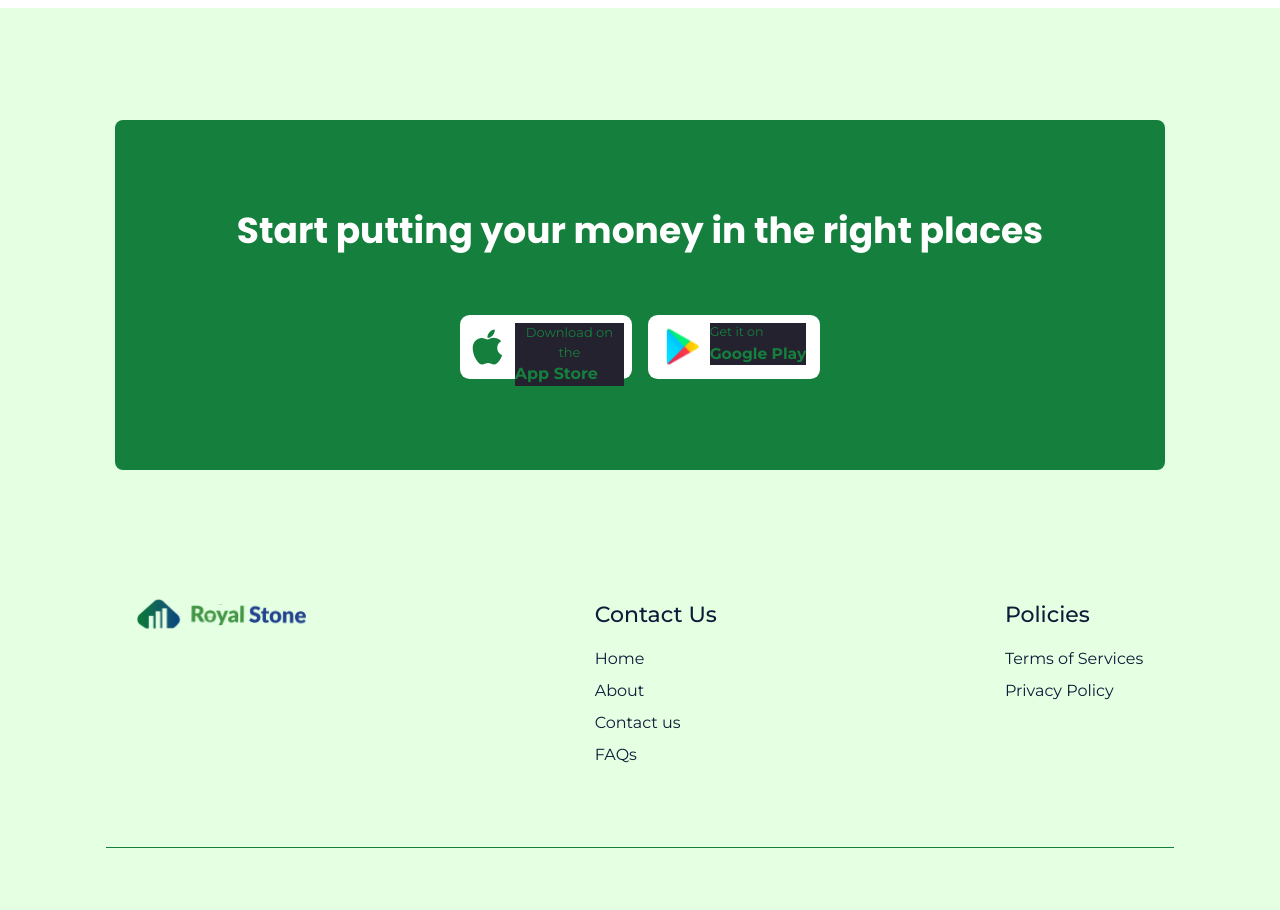
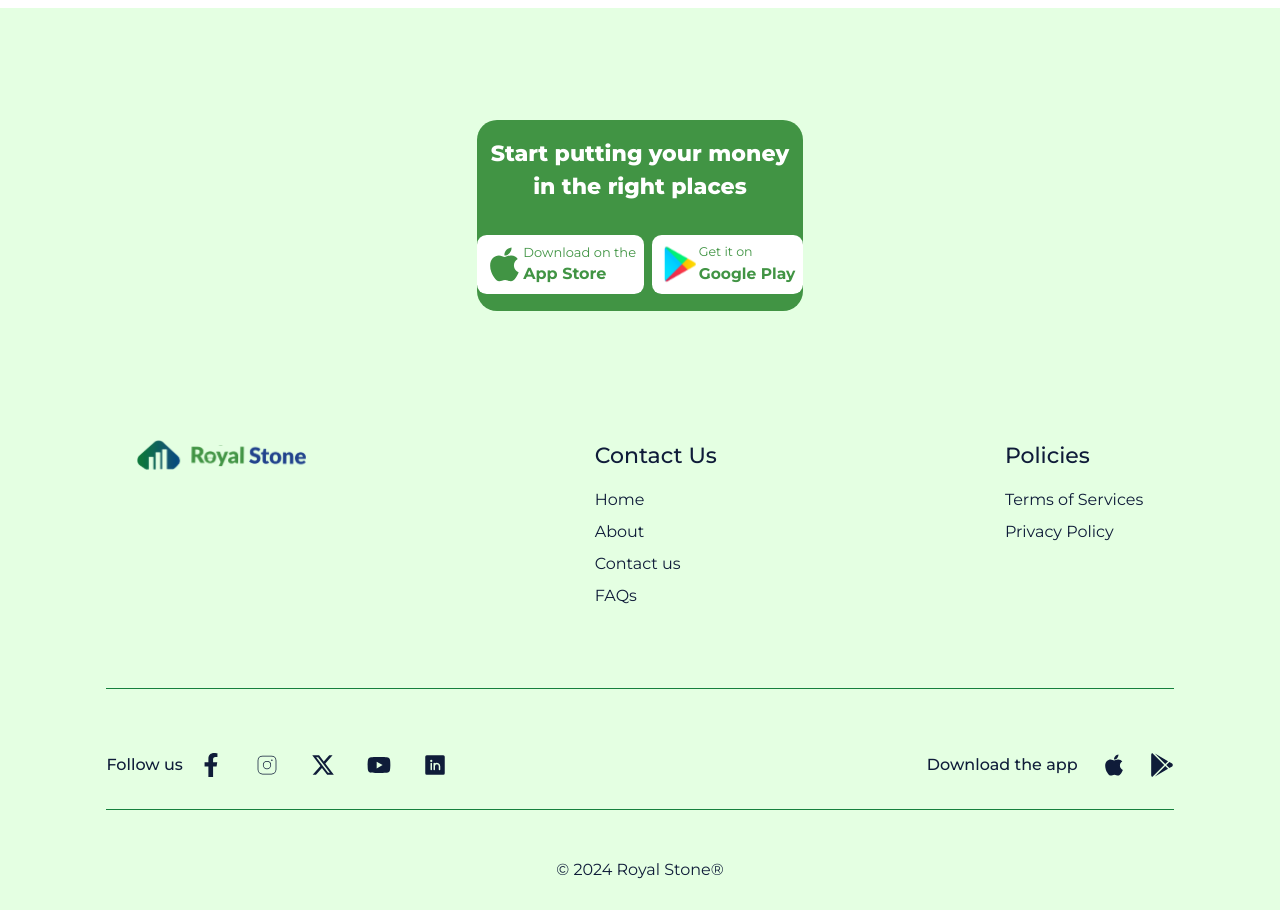
Before and after one commit to techmad60/Royal-Stone, a Next.js app: page /faqs in a window 1280 px wide. Shown: the part 820-1730 px from the top of the page. Built offline with nearby package versions, Linux system fonts and the light colour scheme.

Commit message:
Section completed

```diff
--- a/components/sections/Main.tsx
+++ b/components/sections/Main.tsx
@@ -17,8 +17,8 @@ export default function Main () {
                     Proin quam varius facilisis urna. Viverra at vitae lacus at ut volutpat. Amet commodo venenatis in congue. Sit eget nullam nunc neque nulla venenatis. Felis ornare nulla eros dolor viverra quis odio or
                     </p>
                     <div className="flex gap-4 pt-6">
-                        <AppStoreButton textColor="text-white" backgroundColor="bg-color-four"/>
-                        <GooglePlayButton textColor="text-white" backgroundColor="bg-color-four"/>
+                        <AppStoreButton textColor="text-white" backgroundColor="bg-[rgba(36,34,47,1)]" width="166.69px" height="62.02px" lgWidth="162px" lgHeight="64px"/>
+                        <GooglePlayButton textColor="text-white" backgroundColor="bg-[rgba(36,34,47,1)]" width="166.69px" height="62.02px" lgWidth="162px" lgHeight="64px" logoWidth="w-38.76px" logoHeight="h-38.76px"/>
                     </div>
                 </div>
 
@@ -320,7 +320,7 @@ export default function Main () {
                 </div>
             </section>
 
-            <section className="flex flex-col justify-center items-center bg-color-two py-16">
+            <section className="flex flex-col justify-center items-center sm:px-4 lg:px-0">
                 <DownloadApp />
             </section>
       </main>
--- a/components/ui/AppStoreButton.tsx
+++ b/components/ui/AppStoreButton.tsx
@@ -1,11 +1,11 @@
 //App Store Button
 import {FaApple} from "react-icons/fa";
 
-export default function AppStoreButton({textColor = "", backgroundColor = ""}) {
+export default function AppStoreButton({textColor = "", backgroundColor = "", width = "", height = "", lgWidth ="", lgHeight = ""}) {
     return (
-        <button className={`${backgroundColor} ${textColor} flex items-center justify-center gap-2 rounded-[9.69px] p-2 w-[166.69px] h-[62.02px] lg:w-[172px] lg:h-[64px]`}>
-            <FaApple className="w-[40px] h-[40px]"/>
-            <div className="flex flex-col self-start justify-self-start items-start bg-[rgba(36,34,47,1)]">
+        <button className={`${backgroundColor} ${textColor} ${width} ${height} ${lgWidth} ${lgHeight} flex items-center justify-center rounded-[9.69px] p-2`}>
+            <FaApple className={`w-[38.76px] h-[38.76px]`}/>
+            <div className="flex flex-col self-start justify-self-start items-start">
                 <p className="text-[12.6px] lg:text-[13px]">Download on the</p>
                 <p className="text-[15.51px] lg:text-[16px] font-bold">App Store</p>
             </div>
--- a/components/ui/DownloadApp.tsx
+++ b/components/ui/DownloadApp.tsx
@@ -1,14 +1,14 @@
-import { poppins } from "@/app/fonts/fonts";
+
 import AppStoreButton from "./AppStoreButton";
 import GooglePlayButton from "./GooglePlayButton";
 
 export default function DownloadApp() {
     return (
-        <div className="flex flex-col justify-center items-center bg-green-700 text-center w-[350px] h-[350px] p-4 rounded-lg sm:w-[450px] sm:p-6 md:w-[550px] md:p-8 lg:w-[900px] lg:p-10 xl:w-[1050px] xl:p-12">
-            <h2 className={`text-white text-xl font-bold px-6 lg:text-4xl lg:px-12 ${poppins.className}`}>Start putting your money in the right places</h2>
-            <div className="flex flex-col justify-center items-center gap-4 mt-16 sm:flex-row">
-                <AppStoreButton textColor="text-green-700" backgroundColor="bg-white" />
-                <GooglePlayButton textColor="text-green-700" backgroundColor="bg-white" />
+        <div className="flex flex-col justify-center w-full h-[191px] items-center bg-color-one text-center rounded-[20px] lg:max-w-4xl xl:max-w-[76rem]">
+            <h2 className={`text-white text-[22px] w-[312px] font-extrabold`}>Start putting your money in the right places</h2>
+            <div className="flex justify-center items-center gap-2 mt-8">
+                <AppStoreButton textColor="text-color-one" backgroundColor="bg-white" width="w-152.19px" height="h-56.63px"  lgWidth="" lgHeight="" />
+                <GooglePlayButton textColor="text-color-one" backgroundColor="bg-white" width="w-152.19px" height="h-56.63px"  lgWidth="" lgHeight="" />
             </div>
         </div>
     )
--- a/components/ui/GooglePlayButton.tsx
+++ b/components/ui/GooglePlayButton.tsx
@@ -1,16 +1,15 @@
 //Google Play Button
 import Image from "next/image";
-export default function GooglePlayButton({textColor = "", backgroundColor = ""}) {
+export default function GooglePlayButton({textColor = "", backgroundColor = "", width = "", height = "", lgWidth ="", lgHeight = "" , logoWidth = "", logoHeight = ""}) {
     return (
-        <button className={`${backgroundColor} ${textColor} flex items-center justify-center gap-2 rounded-[9.69px] p-2 w-[166.69px] h-[62.02px] lg:w-[172px] lg:h-[64px]`}>
+        <button className={`${backgroundColor} ${textColor} ${width} ${height} ${lgWidth} ${lgHeight} flex items-center justify-center rounded-[9.69px] p-2`}>
             <Image
                 src={"/images/google-play-icon.svg"}
                 alt="Google Play Icon"
                 width={38.76}
                 height={38.76}
-                className="w-[40px] h-[40px]"
             />
-            <div className="flex flex-col self-start justify-self-start items-start bg-[rgba(36,34,47,1)]">
+            <div className="flex flex-col self-start justify-self-start items-start">
                 <p className="text-[12.6px]">Get it on</p>
                 <p className="text-[15.51px] font-bold">Google Play</p>
             </div>
```
